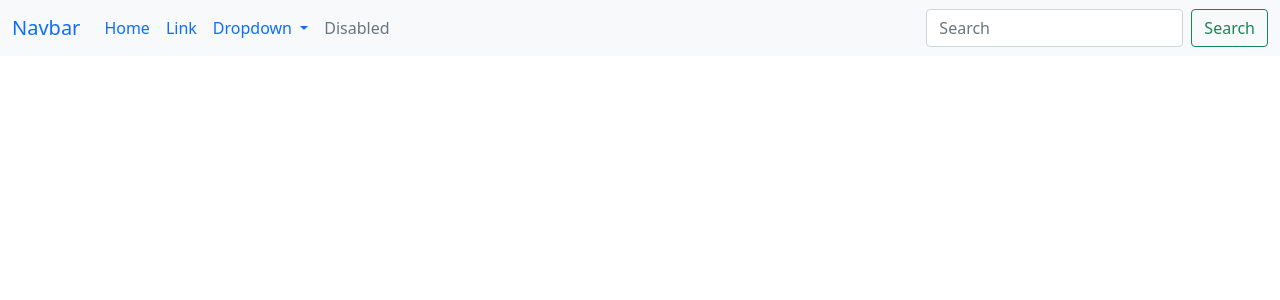
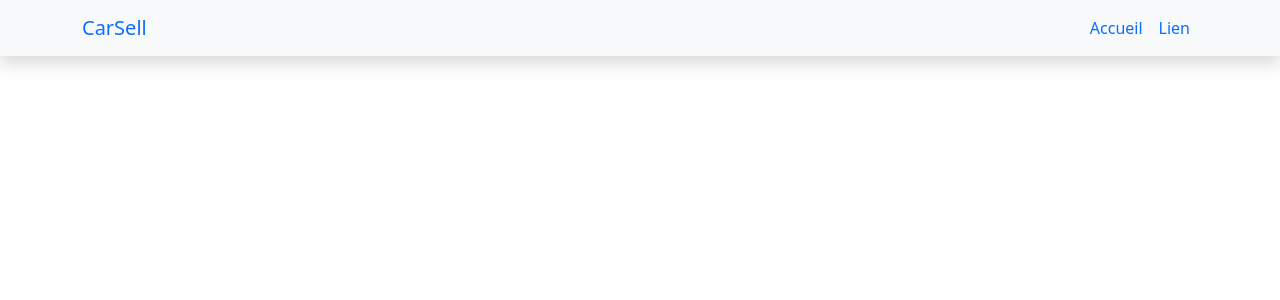
Before and after one commit to Antoine-Goncalves14/car-sell-angular, an Angular app: page / in a window 1280 px wide. Shown: the top 300 px of the page. Built offline with nearby package versions, Linux system fonts and the light colour scheme.

Commit message:
implémentation du header

```diff
--- a/src/app/app.component.html
+++ b/src/app/app.component.html
@@ -1,36 +1 @@
-<nav class="navbar navbar-expand-lg bg-light">
-  <div class="container-fluid">
-    <a class="navbar-brand" href="#">Navbar</a>
-    <button class="navbar-toggler" type="button" data-bs-toggle="collapse" data-bs-target="#navbarSupportedContent" aria-controls="navbarSupportedContent" aria-expanded="false" aria-label="Toggle navigation">
-      <span class="navbar-toggler-icon"></span>
-    </button>
-    <div class="collapse navbar-collapse" id="navbarSupportedContent">
-      <ul class="navbar-nav me-auto mb-2 mb-lg-0">
-        <li class="nav-item">
-          <a class="nav-link active" aria-current="page" href="#">Home</a>
-        </li>
-        <li class="nav-item">
-          <a class="nav-link" href="#">Link</a>
-        </li>
-        <li class="nav-item dropdown">
-          <a class="nav-link dropdown-toggle" href="#" id="navbarDropdown" role="button" data-bs-toggle="dropdown" aria-expanded="false">
-            Dropdown
-          </a>
-          <ul class="dropdown-menu" aria-labelledby="navbarDropdown">
-            <li><a class="dropdown-item" href="#">Action</a></li>
-            <li><a class="dropdown-item" href="#">Another action</a></li>
-            <li><hr class="dropdown-divider"></li>
-            <li><a class="dropdown-item" href="#">Something else here</a></li>
-          </ul>
-        </li>
-        <li class="nav-item">
-          <a class="nav-link disabled">Disabled</a>
-        </li>
-      </ul>
-      <form class="d-flex" role="search">
-        <input class="form-control me-2" type="search" placeholder="Search" aria-label="Search">
-        <button class="btn btn-outline-success" type="submit">Search</button>
-      </form>
-    </div>
-  </div>
-</nav>
+<app-header></app-header>
--- a/src/app/app.module.ts
+++ b/src/app/app.module.ts
@@ -3,10 +3,12 @@ import { BrowserModule } from '@angular/platform-browser';
 
 import { AppRoutingModule } from './app-routing.module';
 import { AppComponent } from './app.component';
+import { HeaderComponent } from './header/header.component';
 
 @NgModule({
   declarations: [
-    AppComponent
+    AppComponent,
+    HeaderComponent
   ],
   imports: [
     BrowserModule,
--- /dev/null
+++ b/src/app/header/header.component.html
@@ -0,0 +1,18 @@
+<nav class="navbar navbar-expand-lg bg-light shadow">
+  <div class="container">
+    <a class="navbar-brand" href="#">CarSell</a>
+    <button class="navbar-toggler" type="button" data-bs-toggle="collapse" data-bs-target="#navbarSupportedContent" aria-controls="navbarSupportedContent" aria-expanded="false" aria-label="Toggle navigation">
+      <span class="navbar-toggler-icon"></span>
+    </button>
+    <div class="collapse navbar-collapse" id="navbarSupportedContent">
+      <ul class="navbar-nav ms-auto mb-2 mb-lg-0">
+        <li class="nav-item">
+          <a class="nav-link" href="#">Accueil</a>
+        </li>
+        <li class="nav-item">
+          <a class="nav-link" href="#">Lien</a>
+        </li>
+      </ul>
+    </div>
+  </div>
+</nav>
--- /dev/null
+++ b/src/app/header/header.component.ts
@@ -0,0 +1,15 @@
+import { Component, OnInit } from '@angular/core';
+
+@Component({
+  selector: 'app-header',
+  templateUrl: './header.component.html',
+  styleUrls: ['./header.component.scss']
+})
+export class HeaderComponent implements OnInit {
+
+  constructor() { }
+
+  ngOnInit(): void {
+  }
+
+}
```
Also changed, not shown: src/app/header/header.component.scss (added).
